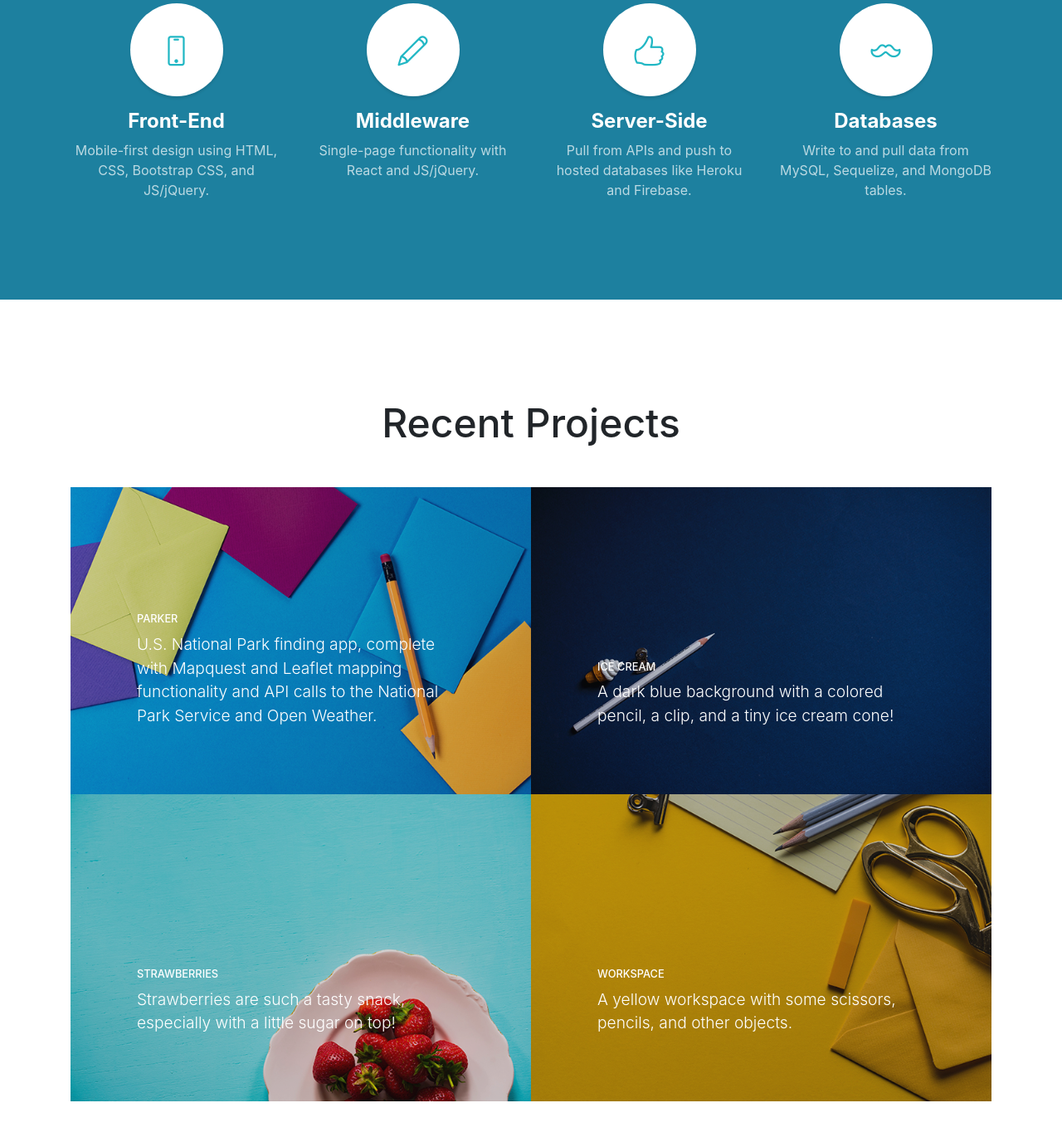
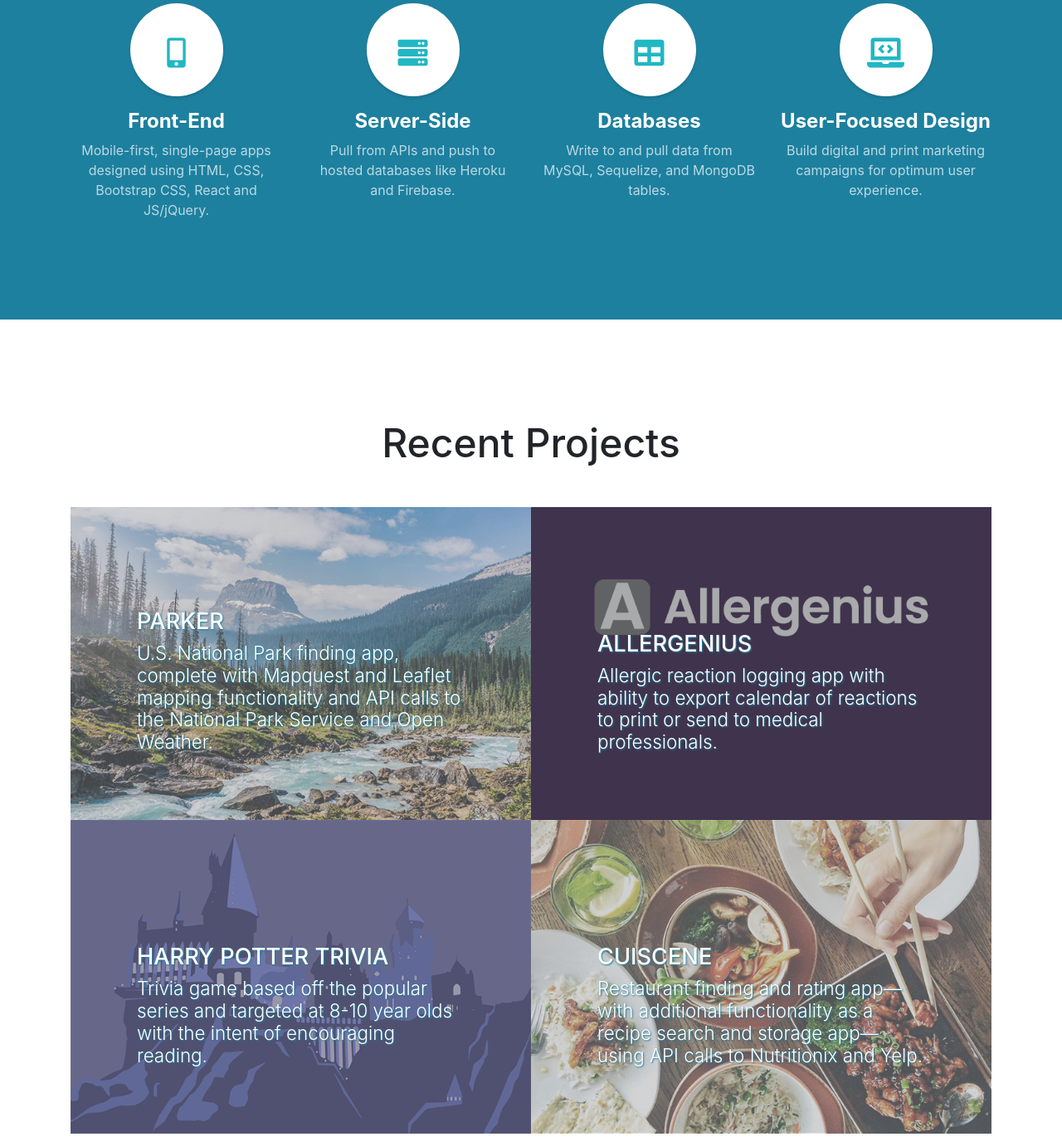
Before and after one commit to kaylahimmel/kaylahimmel.github.io, a website with bundled scripts: page index.html in a window 1280 px wide. Shown: the part 1762-3132 px from the top of the page at 83% size. Built offline with nearby package versions, Linux system fonts and the light colour scheme.

Commit message:
updated portfolio section as well as some color tweaks

```diff
--- a/index.html
+++ b/index.html
@@ -98,40 +98,44 @@
         <div class="row">
           <div class="col-lg-3 col-md-6 mb-5 mb-lg-0">
             <span class="service-icon rounded-circle mx-auto mb-3">
-              <i class="icon-screen-smartphone"></i>
+                <i class="fas fa-mobile-alt"></i>
             </span>
             <h4>
               <strong>Front-End</strong>
             </h4>
-            <p class="text-faded mb-0">Mobile-first design using HTML, CSS, Bootstrap CSS, and JS/jQuery.</p>
+            <p class="text-faded mb-0">Mobile-first, single-page apps designed using HTML, CSS, Bootstrap CSS, React and JS/jQuery.</p>
           </div>
-          <div class="col-lg-3 col-md-6 mb-5 mb-lg-0">
-            <span class="service-icon rounded-circle mx-auto mb-3">
-              <i class="icon-pencil"></i>
-            </span>
-            <h4>
-              <strong>Middleware</strong>
-            </h4>
-            <p class="text-faded mb-0">Single-page functionality with React and JS/jQuery.</p>
-          </div>
+
           <div class="col-lg-3 col-md-6 mb-5 mb-md-0">
             <span class="service-icon rounded-circle mx-auto mb-3">
-              <i class="icon-like"></i>
+                <i class="fas fa-server"></i>
             </span>
             <h4>
               <strong>Server-Side</strong>
             </h4>
             <p class="text-faded mb-0">Pull from APIs and push to hosted databases like Heroku and Firebase.</p>
           </div>
+
           <div class="col-lg-3 col-md-6">
             <span class="service-icon rounded-circle mx-auto mb-3">
-              <i class="icon-mustache"></i>
+                <i class="fas fa-table"></i>
             </span>
             <h4>
               <strong>Databases</strong>
             </h4>
             <p class="text-faded mb-0">Write to and pull data from MySQL, Sequelize, and MongoDB tables.</p>
           </div>
+
+          <div class="col-lg-3 col-md-6 mb-5 mb-lg-0">
+            <span class="service-icon rounded-circle mx-auto mb-3">
+              <i class="fas fa-laptop-code"></i>
+            </span>
+            <h4>
+              <strong>User-Focused Design</strong>
+            </h4>
+            <p class="text-faded mb-0">Build digital and print marketing campaigns for optimum user experience.</p>
+          </div>
+
         </div>
       </div>
     </section>
@@ -152,9 +156,10 @@
         <div class="content-section-heading text-center">
           <h2 class="mb-5">Recent Projects</h2>
         </div>
+
         <div class="row no-gutters">
           <div class="col-lg-6">
-            <a class="portfolio-item" href="#">
+            <a class="portfolio-item" href="https://durmstrang.github.io/Project-1/" target="_blank">
               <span class="caption">
                 <span class="caption-content">
                   <h2>Parker</h2>
@@ -163,42 +168,49 @@
                   </p>
                 </span>
               </span>
-              <img class="img-fluid" src="img/portfolio-1.jpg" alt="">
+              <img class="img-fluid" src="img/parker_lt.gif" alt="Parker: National Park Finding App">
             </a>
           </div>
+
           <div class="col-lg-6">
-            <a class="portfolio-item" href="#">
+            <a class="portfolio-item" href="https://allergenius.herokuapp.com/" target="_blank">
               <span class="caption">
                 <span class="caption-content">
-                  <h2>Ice Cream</h2>
-                  <p class="mb-0">A dark blue background with a colored pencil, a clip, and a tiny ice cream cone!</p>
+                  <h2>Allergenius</h2>
+                  <p class="mb-0">Allergic reaction logging app with ability to export calendar of reactions to print or send
+                    to medical professionals.</p>
                 </span>
               </span>
-              <img class="img-fluid" src="img/portfolio-2.jpg" alt="">
+              <img class="img-fluid" src="img/allergenius_lt.png" alt="Allergenius: Allergic Reaction Logging App">
             </a>
           </div>
+
           <div class="col-lg-6">
-            <a class="portfolio-item" href="#">
+            <a class="portfolio-item" href="https://kaylahimmel.github.io/HP-Trivia/" target="_blank">
               <span class="caption">
                 <span class="caption-content">
-                  <h2>Strawberries</h2>
-                  <p class="mb-0">Strawberries are such a tasty snack, especially with a little sugar on top!</p>
+                  <h2>Harry Potter Trivia</h2>
+                  <p class="mb-0">Trivia game based off the popular series and targeted at 8-10 year olds with the intent of
+                    encouraging reading.</p>
                 </span>
               </span>
-              <img class="img-fluid" src="img/portfolio-3.jpg" alt="">
+              <img class="img-fluid" src="img/hptrivia_lt.gif" alt="Harry Potter Trivia">
             </a>
           </div>
+
           <div class="col-lg-6">
-            <a class="portfolio-item" href="#">
+            <a class="portfolio-item" href="https://cuiscene.herokuapp.com/" target="_blank">
               <span class="caption">
                 <span class="caption-content">
-                  <h2>Workspace</h2>
-                  <p class="mb-0">A yellow workspace with some scissors, pencils, and other objects.</p>
+                  <h2>CuiScene</h2>
+                  <p class="mb-0">Restaurant finding and rating app&mdash;with additional functionality as a recipe search and
+                    storage app&mdash;using API calls to Nutritionix and Yelp.</p>
                 </span>
               </span>
-              <img class="img-fluid" src="img/portfolio-4.jpg" alt="">
+              <img class="img-fluid" src="img/cuiscene_lt.gif" alt="CuiScene: Restaurant and Recipe Search App">
             </a>
           </div>
+
         </div>
       </div>
     </section>
@@ -206,7 +218,7 @@
     <!-- Call to Action -->
     <section class="content-section bg-primary text-white" id="contact">
       <div class="container text-center">
-        <h2 class="mb-4">Let's talk!</h2>
+        <h2 class="mb-4">Are you in need of a new website, app, or marketing campaign? Let's talk!</h2>
         <a class="btn btn-primary btn-xl" href="mailto:kaylahimmelberger@gmail.com">Email Me</a>
       </div>
     </section>
@@ -216,18 +228,18 @@
       <div class="container">
         <ul class="list-inline mb-5">
           <li class="list-inline-item">
-            <a class="social-link rounded-circle text-white mr-3" href="#">
-              <i class="icon-social-facebook"></i>
+            <a class="social-link rounded-circle text-white mr-3" href="https://www.linkedin.com/in/kayla-himmelberger-1009b742/" target="_blank">
+                <i class="fab fa-linkedin-in"></i>
             </a>
           </li>
           <li class="list-inline-item">
-            <a class="social-link rounded-circle text-white mr-3" href="#">
-              <i class="icon-social-twitter"></i>
+            <a class="social-link rounded-circle text-white mr-3" href="https://www.instagram.com/himmelwares/?hl=en" target="_blank">
+                <i class="fab fa-instagram"></i>
             </a>
           </li>
           <li class="list-inline-item">
-            <a class="social-link rounded-circle text-white" href="#">
-              <i class="icon-social-github"></i>
+            <a class="social-link rounded-circle text-white" href="https://github.com/kaylahimmel" target="_blank">
+              <i class="fab fa-github"></i>
             </a>
           </li>
         </ul>
--- a/scss/_portfolio.scss
+++ b/scss/_portfolio.scss
@@ -16,6 +16,7 @@
     .caption-content {
       color: $white;
       margin: auto 2rem 2rem;
+      text-shadow: 1px 1px 2px #1D809F;
       h2 {
         font-size: 0.8rem;
         text-transform: uppercase;
@@ -34,6 +35,7 @@
       -webkit-clip-path: inset(0px);
       clip-path: inset(0px);
       .caption-content {
+        text-shadow: 1px 1px 2px #1D809F;
         transition: opacity 0.25s;
         margin-left: 5rem;
         margin-right: 5rem;
```
Also changed, not shown: css/stylish-portfolio.css, css/stylish-portfolio.min.css, img/allergenius.gif (added), img/allergenius_lt.png (added), img/cuiscene.gif (added), img/cuiscene_lt.gif (added), img/cuiscene_lt2.gif (added), img/hptrivia.gif (added), img/hptrivia_lt.gif (added), img/parker.gif (added), img/parker_lt.gif (added), img/parker_lt2.gif (added), img/weathergame.gif (added), img/weathergame.png (added).
